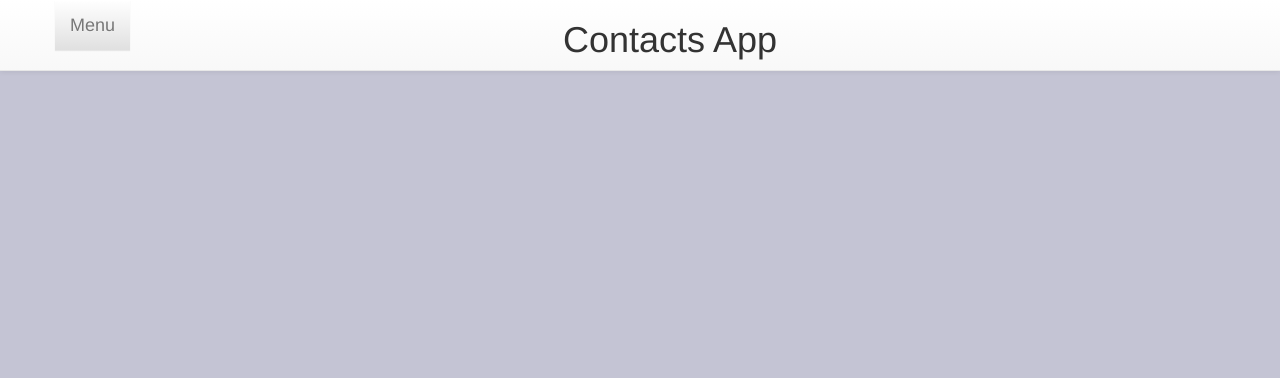
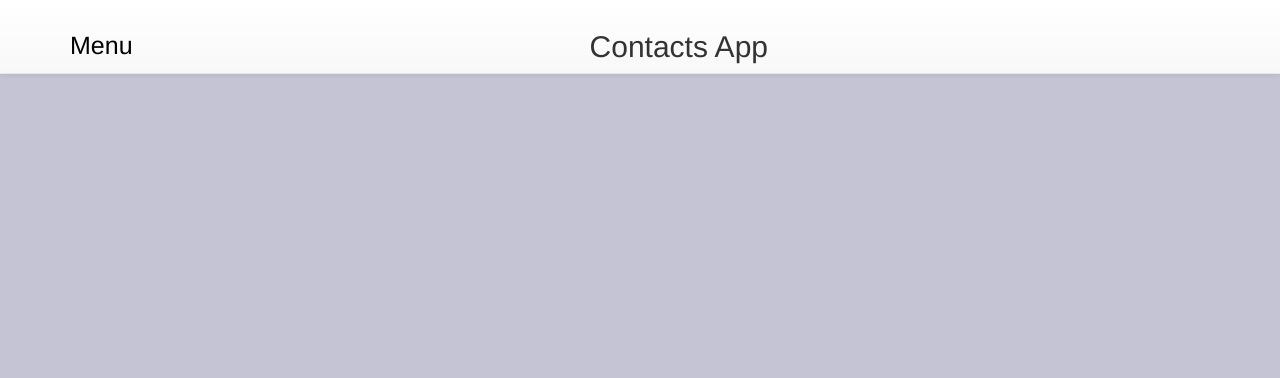
Before and after one commit to Am-Abduul/Contacts-App-Project, a website: page Index.html in a window 1280 px wide. Drawn offline with nearby package versions, Linux system fonts and the light colour scheme.

Commit message:
Css Edits
changed colors and header style

```diff
--- a/CSS/Index.css
+++ b/CSS/Index.css
@@ -5,6 +5,13 @@ body {
  }
 /* Toggle Styles */
 
+#menu-toggle{
+    color: black;
+    font-size: 25px;
+}
+.text-center{
+    padding-top: 10px;
+}
 #wrapper {
     padding-left: 0;
     -webkit-transition: all 0.5s ease;
@@ -25,7 +32,7 @@ body {
     height: 100%;
     margin-left: -250px;
     overflow-y: auto;
-    background: #0b0b0f;
+    background: #73738c;
     -webkit-transition: all 0.5s ease;
     -moz-transition: all 0.5s ease;
     -o-transition: all 0.5s ease;
--- a/Index.html
+++ b/Index.html
@@ -36,8 +36,16 @@
                 <!-- Fixed navbar -->
         <nav class="navbar navbar-default navbar-fixed-top">
             <div class="container">
-                <a class="navbar-brand btn-default" href="#menu-toggle" id="menu-toggle">Menu</a>
-                <h1 class="text-center">Contacts App</h1>
+                <div class="navbar-header">
+                  <button type="button" class="navbar-toggle collapse" data-toggle="collapse" data-target="#menu-toggle" aria-expanded="false" aria-controls="navbar">
+                    <span class="sr-only">Toggle navigation</span>
+                    <span class="icon-bar"></span>
+                    <span class="icon-bar"></span>
+                    <span class="icon-bar"></span>
+                  </button>
+                    <h1><a class="navbar-brand" href="#menu-toggle" id="menu-toggle">Menu</a></h1>
+                </div>
+                <h2 class="text-center">Contacts App</h2>
             </div>
         </nav>
 
@@ -90,7 +98,6 @@
     <script src="JS/jquery.js"></script>
 
     <!-- Bootstrap Core JavaScript -->
-    <script src="js/bootstrap.min.js"></script>
     <script src="https://maxcdn.bootstrapcdn.com/bootstrap/3.3.7/js/bootstrap.min.js" integrity="sha384-Tc5IQib027qvyjSMfHjOMaLkfuWVxZxUPnCJA7l2mCWNIpG9mGCD8wGNIcPD7Txa" crossorigin="anonymous"></script>
 
     <!-- Menu Toggle Script -->
```
